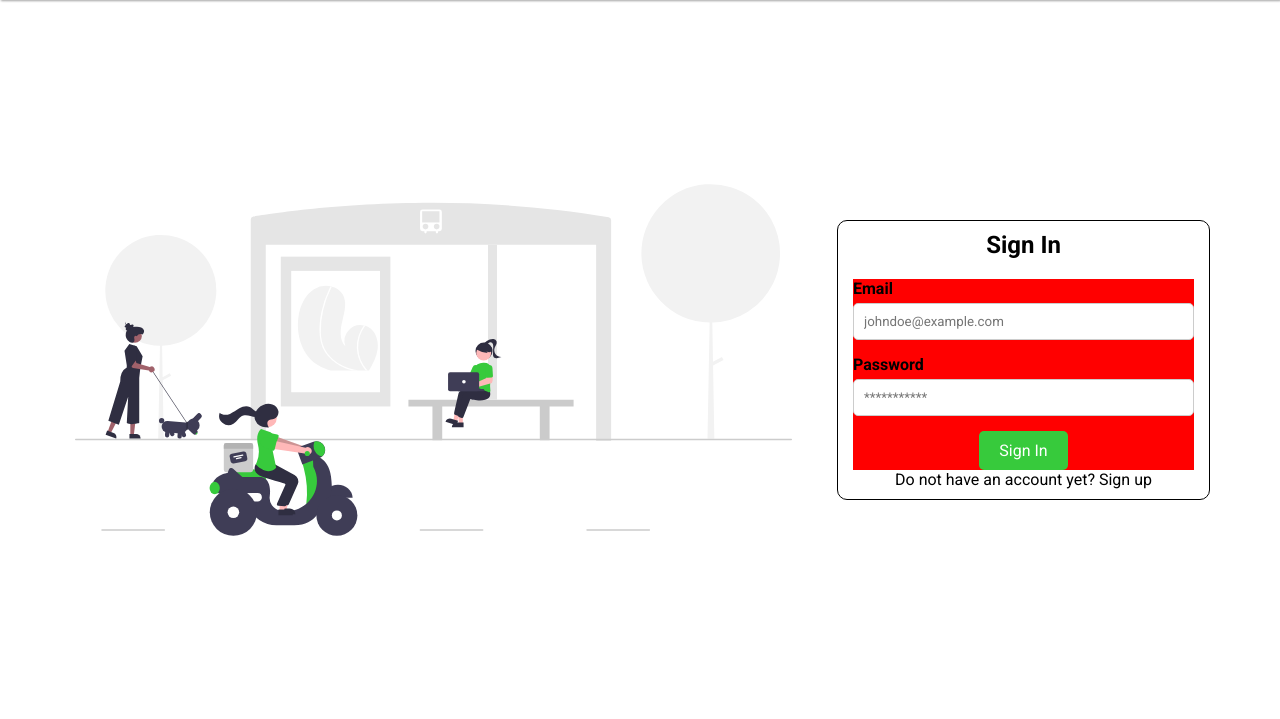
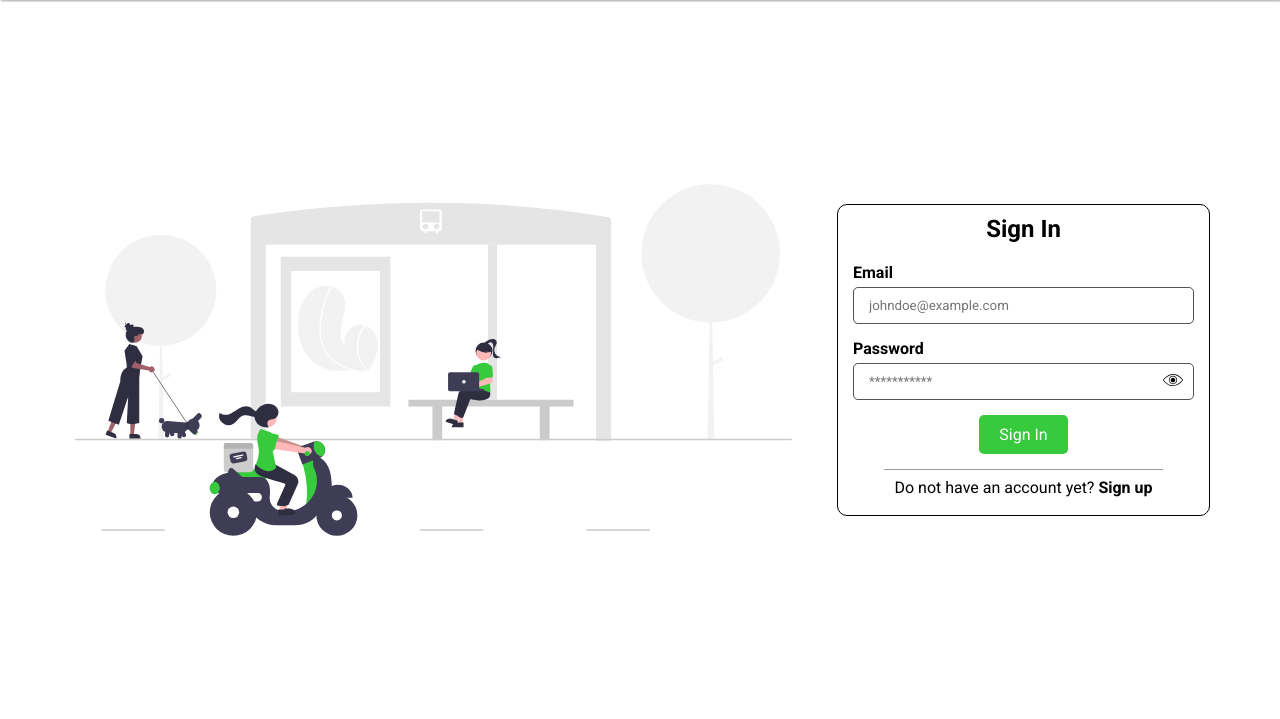
Before and after one commit to Anuj-Khadka/Yatra, a Flask app: page / in a window 1280 px wide. Shown: the part 58-777 px from the top of the page. Run offline with Flask 3, Linux system fonts and the light colour scheme.

Commit message:
Update signin page

```diff
--- a/app.py
+++ b/app.py
@@ -11,6 +11,9 @@ def index():
 def test_static():
     return f'<link rel="stylesheet" href="{url_for("static", filename="css/style.css")}"> Static file test.'
 
+@app.route('/signup')
+def signup():
+    return render_template('signup.html')
 
 if __name__ == '__main__':
     app.run(debug=True)
--- a/static/css/style.css
+++ b/static/css/style.css
@@ -1,32 +1,34 @@
-*, *::before, *::after{
+*,
+*::before,
+*::after {
   margin: 0;
   padding: 0;
   box-sizing: border-box;
   font-family: "Roboto", sans-serif;
 }
 
-body{
+body {
   height: 100vh;
   width: 100%;
 }
 
-a{
+a {
   text-decoration: none;
   color: inherit;
 }
 
-.navbar{
+.navbar {
   /* background: red; */
   width: 100%;
   padding: 10px 50px;
   box-shadow: 1px 1px 2px #12121262;
 }
 
-.navbar h1{
-    color: #37CA3C;
+.navbar h1 {
+  color: #37ca3c;
 }
 
-.home-page{
+.home-page, .signup-page {
   display: flex;
   flex-wrap: wrap;
   justify-content: center;
@@ -35,7 +37,8 @@ a{
   padding: 0 50px;
 }
 
-.home-img, .login-content{
+.home-img,
+.login-content {
   height: auto;
 }
 
@@ -64,7 +67,7 @@ a{
   /* background-color: brown; */
 }
 
-.login-form {
+.login-form, .signup-content {
   width: 100%;
   border: solid 1px #000;
   border-radius: 10px;
@@ -75,39 +78,56 @@ a{
   flex-direction: column;
 }
 
-.auth-form{
-    background: red;
+.sign-in-form, .sign-up-form {
+  display: flex;
+  justify-content: center;
+  align-items: center;
+  width: 100%;
+  margin-bottom: 15px;
+}
+
+.auth-form {
+  /* background: red; */
   width: 100%;
 }
 
-.input-field{
+.input-field {
   display: flex;
   flex-direction: column;
 }
 
-.login-form h2 {
+.login-form h2,
+.signup-content h2 {
   margin-bottom: 20px;
   text-align: center;
 }
 
-.login-form form {
+.login-form form,
+.signup-content form {
   display: flex;
   flex-direction: column;
 }
 
-.login-form .user-email-info, .login-form .user-password-info {
+.login-form .user-email-info,
+.login-form .user-password-info,
+.signup-content .user-email-info,
+.signup-content .user-password-info {
   margin-bottom: 15px;
 }
 
-.login-form label {
+.login-form label,
+.signup-content label {
   margin-bottom: 5px;
   font-weight: bold;
 }
 
-.login-form input {
-    padding: 10px;
-    border: 1px solid #ccc;
-    border-radius: 5px;
+.login-form input,
+.signup-content input {
+  width: 100%;
+  padding: 5px;
+  border: none;
+  /* border-radius: 5px; */
+  background: transparent;
 }
 
 .auth-btn-holder {
@@ -117,27 +137,68 @@ a{
 
 .auth-btn {
   padding: 10px 20px;
-    background-color: #37CA3C;
+  background-color: #37ca3c;
   color: white;
   border: none;
   border-radius: 5px;
   cursor: pointer;
 }
 
+.other-option{
+    border-top: solid 1px #00000065;
+    padding: 8px 10px;
+}
+
+input:focus {
+  outline: none;
+}
+
+.inner-input-field {
+  width: 100%;
+  /* background: red; */
+  display: flex;
+  justify-content: center;
+  align-items: center;
+  padding: 5px 10px;
+  border: solid 1px #000000ac;
+  border-radius: 5px;
+}
+
+.pass-eye {
+  cursor: pointer;
+}
+
+.hide-eye {
+  display: none;
+}
+
+.signup-content{
+    width: 35%;
+}
+
+
 @media (max-width: 750px) {
   .home-page {
     flex-direction: column;
   }
 
-    .home-img, .login-content {
-        flex: 1 1 100%;
+  .home-img,
+  .login-content {
+    flex: 1 1 auto;
   }
 
   .home-img {
     order: 1;
+    /* display: none; */
   }
 
   .login-content {
     order: 2;
   }
+
+
+.signup-content{
+    width: 100%;
 }
+
+}
--- a/templates/index.html
+++ b/templates/index.html
@@ -13,14 +13,30 @@
             <h2>
                 Sign In
             </h2>
+            <div class="sign-in-form">
+
                 <form action="" method="post" class="auth-form">
                     <div class="user-email-info input-field">
                         <label for="user-email">Email</label>
+                        <div class="inner-input-field">
+
                             <input type="text" name="user-email" id="user-email" placeholder="johndoe@example.com">
+                        </div>
                     </div>
                     <div class="user-password-info input-field">
                         <label for="user-password">Password</label>
-                    <input type="text" name="user-password" id="user-password" placeholder="***********">
+                        <div class="inner-input-field">
+
+                            <input type="password" name="user-password" id="user-password" placeholder="***********">
+                            <div class="pass-eye">
+                                <div class="open-eye" id="open-eye">
+                                    <img src="../static/images/eye-open.svg" alt="eye">
+                                </div>
+                                <div class="close-eye  hide-eye" id="close-eye">
+                                    <img src="../static/images/eye-closed.svg" alt="eye">
+                                </div>
+                            </div>
+                        </div>
                     </div>
                     <div class="auth-btn-holder">
                         <div class="auth-btn">
@@ -29,9 +45,14 @@
                     </div>
 
                 </form>
+            </div>
             <div class="other-option">
                 Do not have an account yet? <span class="signup-opt">
+                    <a href="/signup">
+                        <b>
                             Sign up
+                        </b>
+                    </a>
                 </span>
             </div>
         </div>
--- a/templates/layout.html
+++ b/templates/layout.html
@@ -22,4 +22,5 @@
     {% block body %}
     {%endblock body %}
 </body>
+<script src="../static/js/script.js"></script>
 </html>
```
Lines whose indentation alone changed are shown as unchanged.
